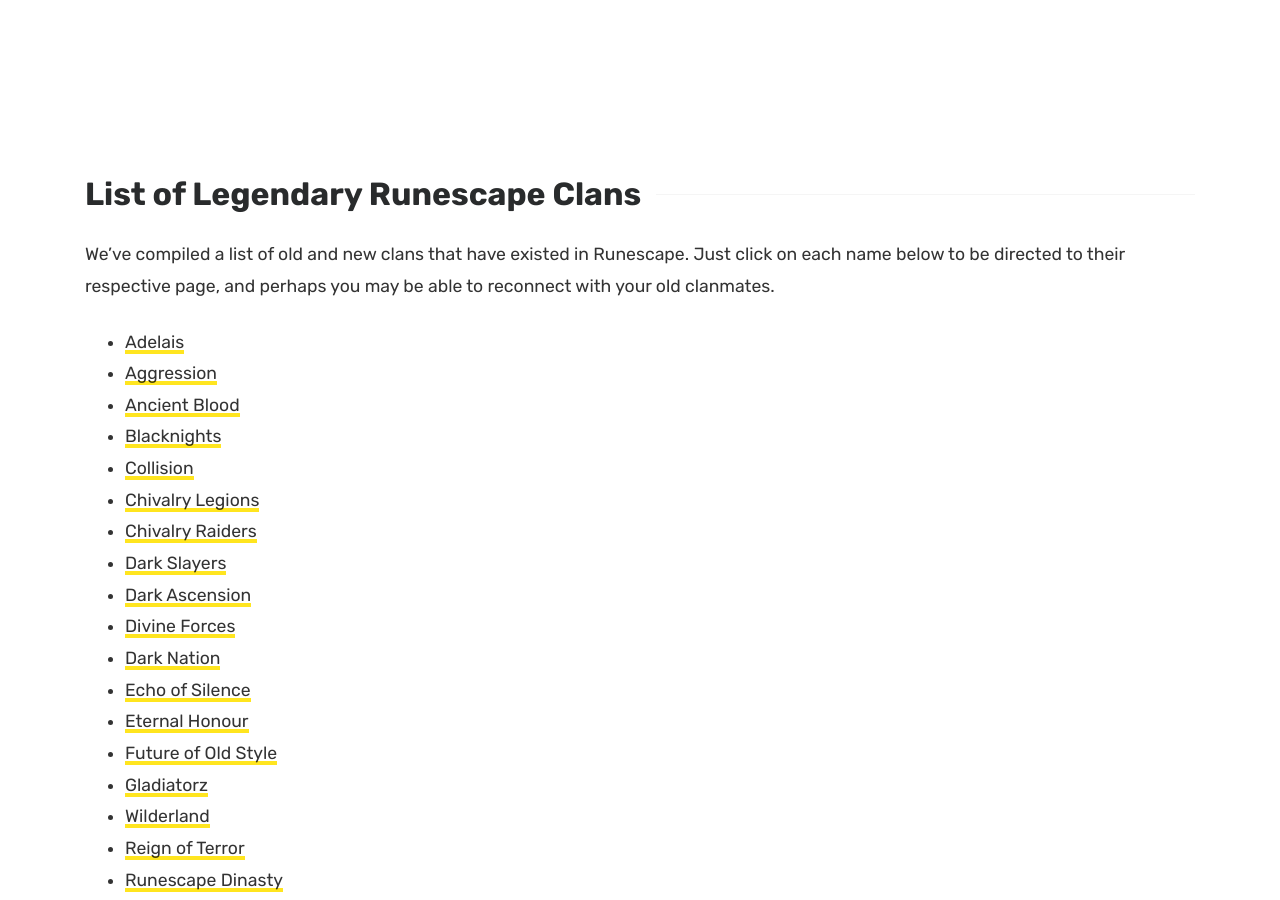
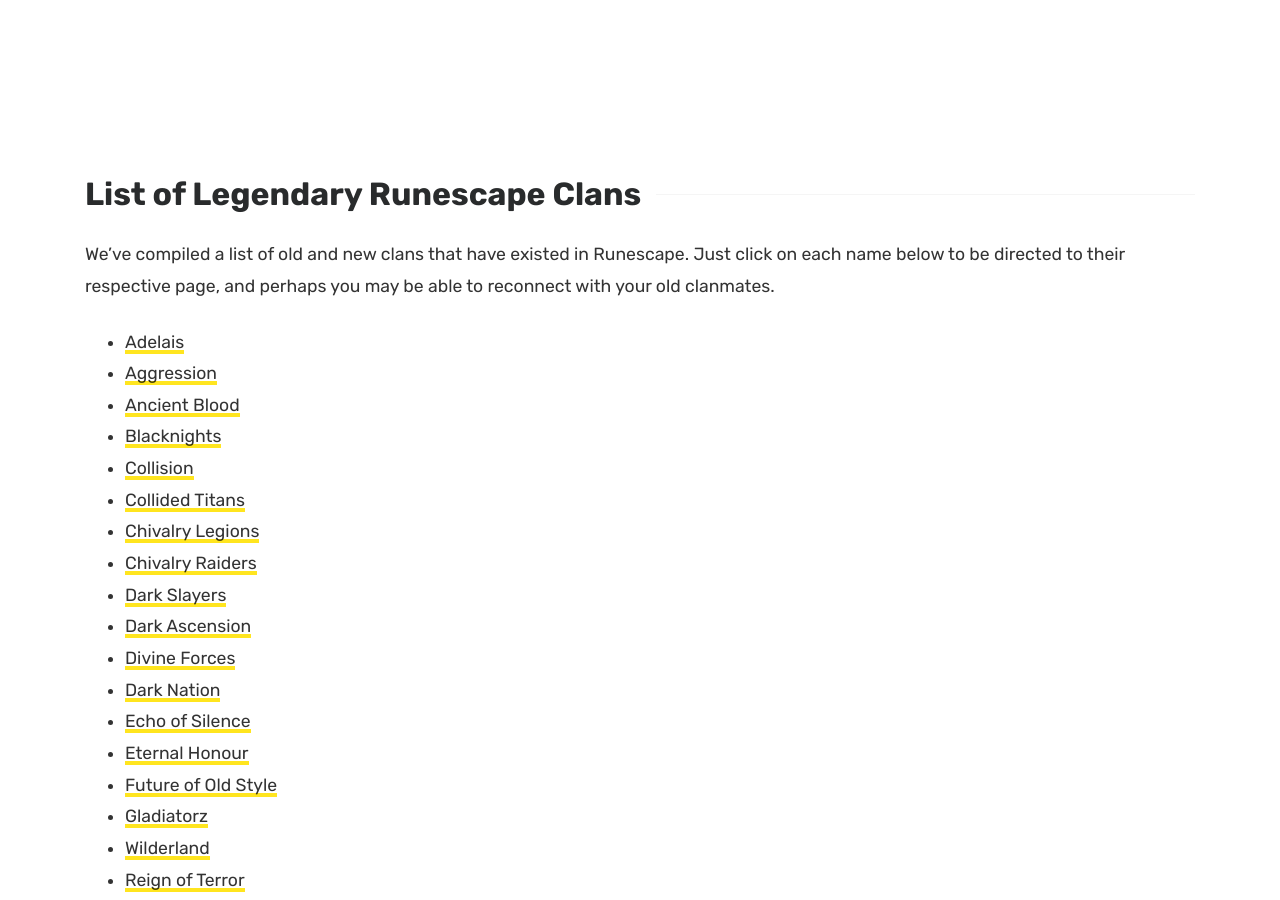
Before and after one commit to runescapehall/Runescape-Affiliate, a Jekyll site: the page built from runescape-clans.md, in a window 1280 px wide and 900 px high. Built offline with Jekyll 4.4.1, drawn with Linux system fonts in a browser that asks for light colours; comment, search, counter and statistics services are not loaded.

Commit message:
Update runescape-clans.md

```diff
--- a/runescape-clans.md
+++ b/runescape-clans.md
@@ -11,6 +11,7 @@
 - [Ancient Blood](https://www.runescapehall.net/ancient-blood-clan)
 - [Blacknights](https://www.runescapehall.net/BK-clan)
 - [Collision](https://www.runescapehall.net/collision)
+- [Collided Titans](https://www.runescapehall.net/the-rising-clan)
 - [Chivalry Legions](https://www.runescapehall.net/chivalry-legions-clan)
 - [Chivalry Raiders](https://www.runescapehall.net//chivalry-raiders)
 - [Dark Slayers](https://www.runescapehall.net/2020/02/05/dark-slayers-final-memberlist.html)
```
